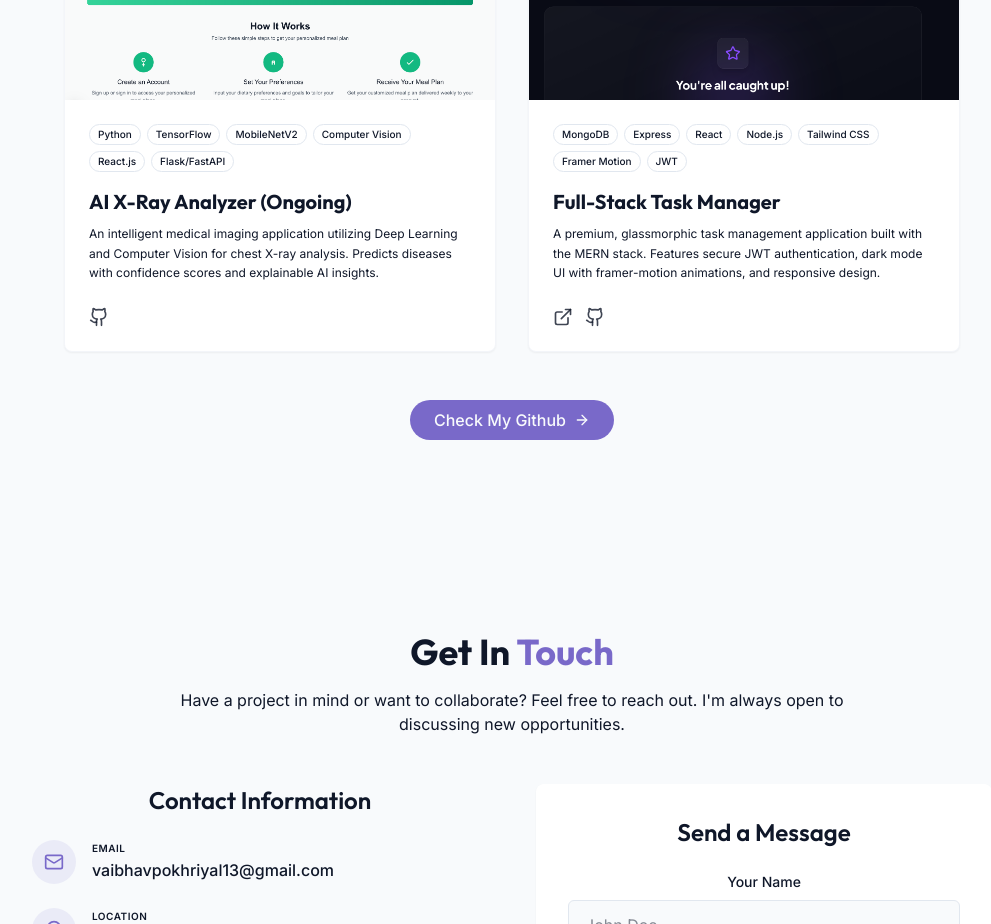
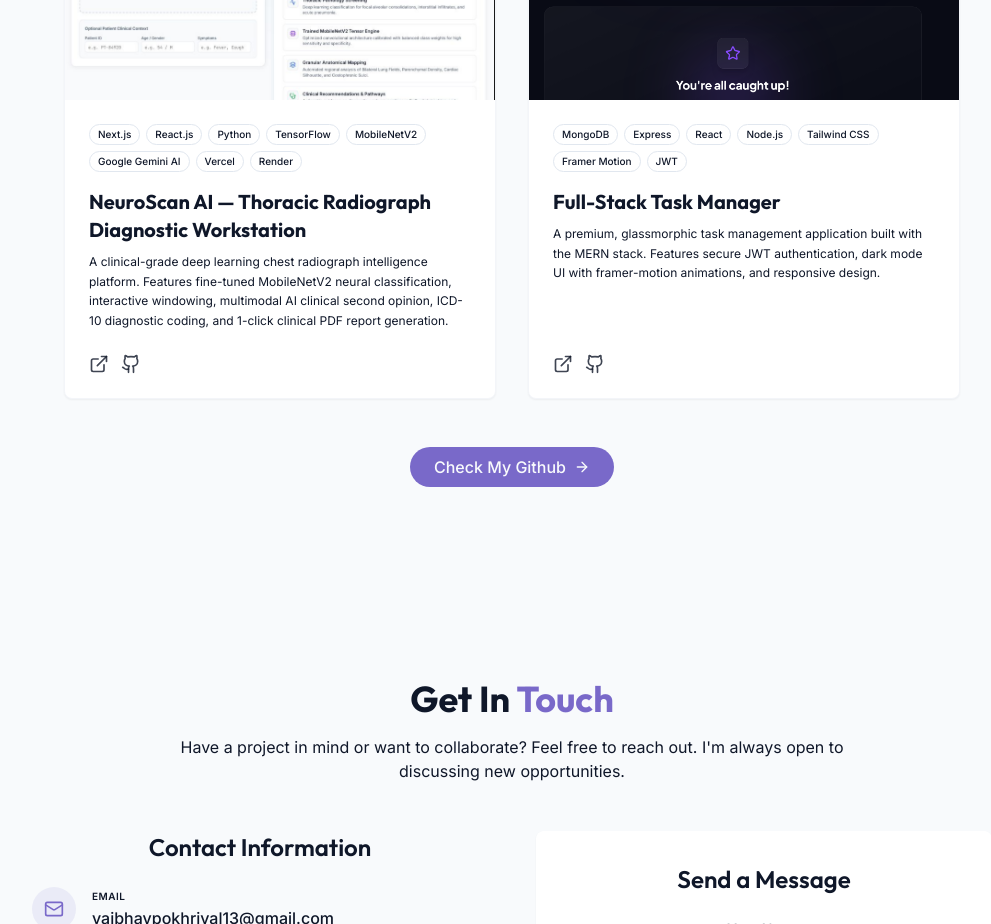
Before and after one commit to vaibhavpokhriyal13/Portfolio, a React (Vite) app: page / in a window 1280 px wide. Shown: the part 3980-4904 px from the top of the page, without its empty margins (128-1119 px from the left). Built offline with nearby package versions, Linux system fonts and the light colour scheme.

Commit message:
Update NeuroScan AI project with live Vercel URL and new UI cover preview

```diff
--- a/src/components/ProjectsSection.jsx
+++ b/src/components/ProjectsSection.jsx
@@ -22,11 +22,11 @@ const projects = [
   },
   {
     id: 3,
-    title: "AI X-Ray Analyzer (Ongoing)",
-    description: "An intelligent medical imaging application utilizing Deep Learning and Computer Vision for chest X-ray analysis. Predicts diseases with confidence scores and explainable AI insights.",
+    title: "NeuroScan AI — Thoracic Radiograph Diagnostic Workstation",
+    description: "A clinical-grade deep learning chest radiograph intelligence platform. Features fine-tuned MobileNetV2 neural classification, interactive windowing, multimodal AI clinical second opinion, ICD-10 diagnostic coding, and 1-click clinical PDF report generation.",
     image: "/projects/project2.png",
-    tags: ["Python", "TensorFlow", "MobileNetV2", "Computer Vision", "React.js", "Flask/FastAPI"],
-    demoUrl: "#",
+    tags: ["Next.js", "React.js", "Python", "TensorFlow", "MobileNetV2", "Google Gemini AI", "Vercel", "Render"],
+    demoUrl: "https://ai-xray-analyser.vercel.app/",
     githubUrl: "https://github.com/vaibhavpokhriyal13/AI-XRay-Analyzer",
   },
   {
```
Also changed, not shown: public/projects/project2.png, 1 other file (tests, documents, lock files or other folders).
